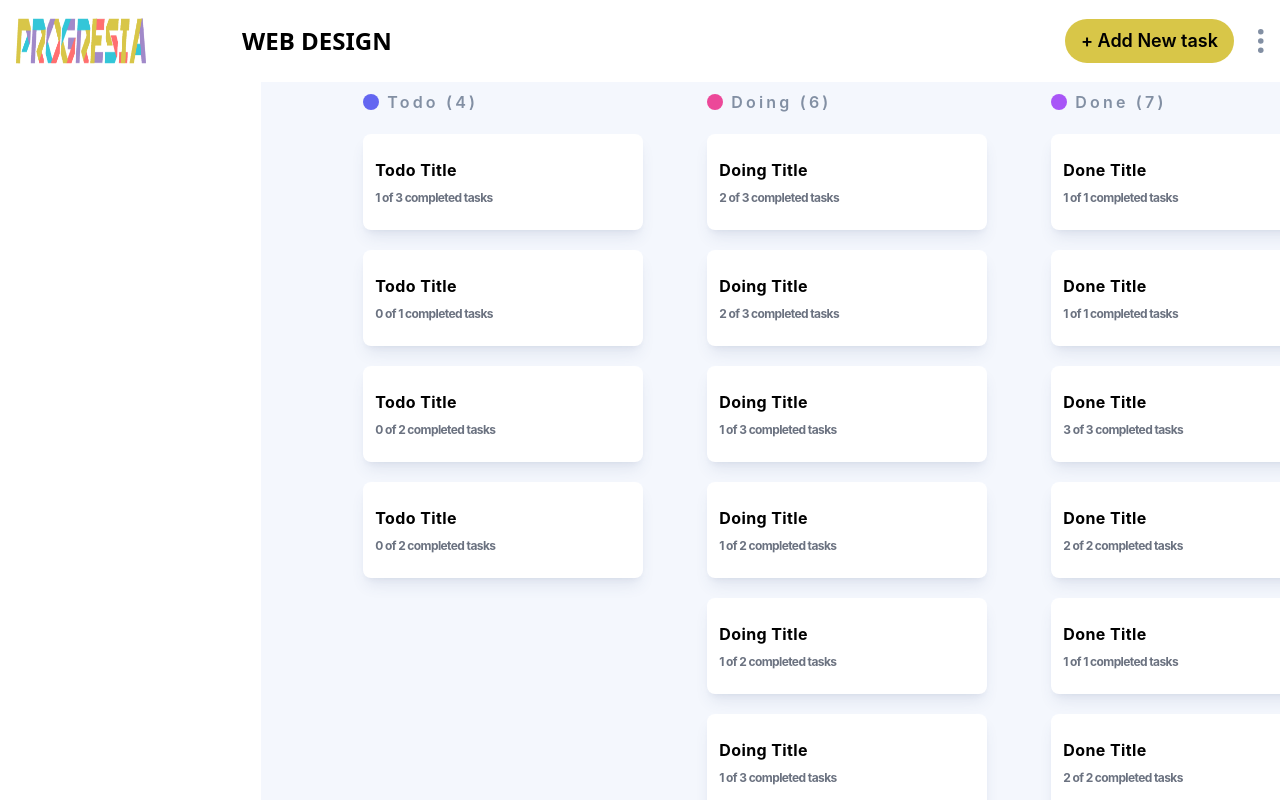
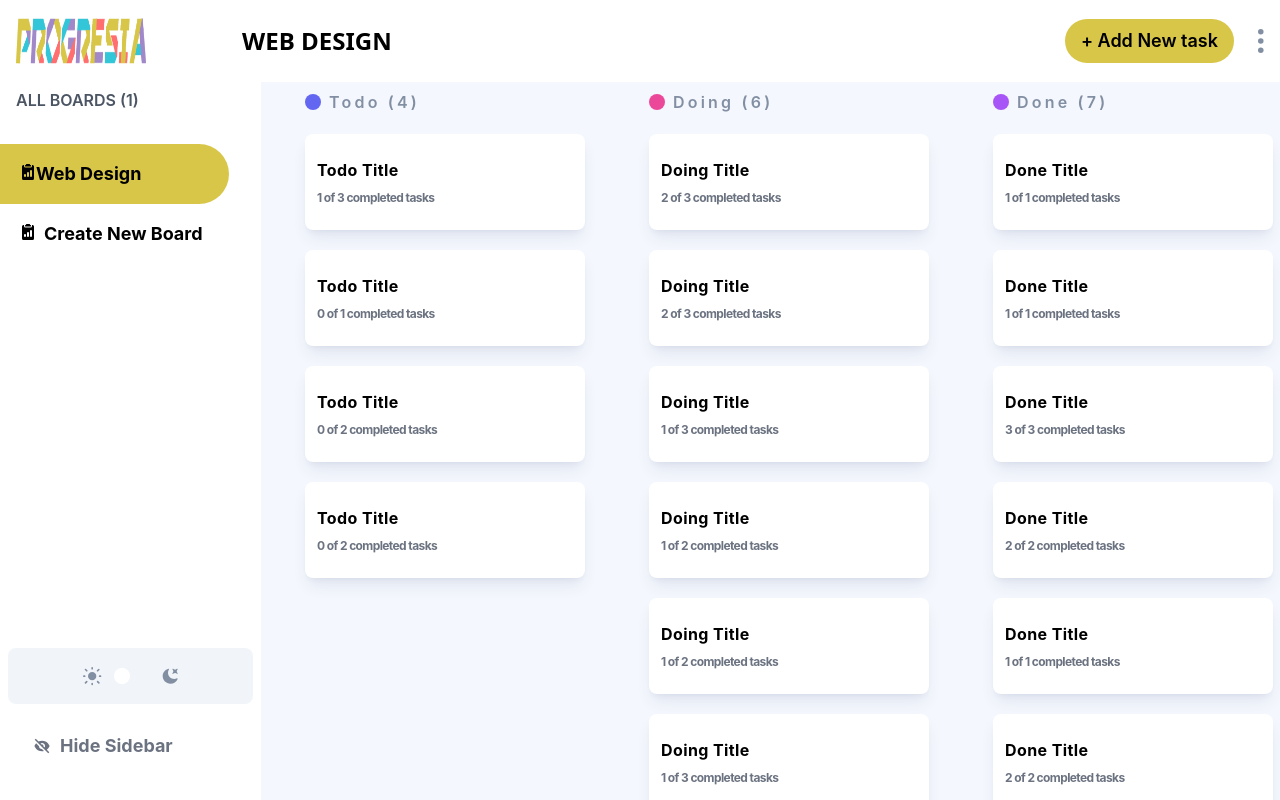
Before and after one commit to matthewmarin/progresia, a React (Vite) app: page / in a window 1280 px wide. Built offline with nearby package versions, Linux system fonts and the light colour scheme.

Commit message:
adding sidebar function and some finishing touch

```diff
--- a/src/components/Center.jsx
+++ b/src/components/Center.jsx
@@ -36,7 +36,12 @@
           : "bg-[#f4f7fd] scrollbar-hide h-screen flex dark:bg-[#20212c] overflow-x-scroll gap-6"
       }
     >
-      {windowSize[0] >= 768 && <Sidebar />}
+      {windowSize[0] >= 768 && (
+        <Sidebar
+          isSideBarOpen={isSideBarOpen}
+          setIsSideBarOpen={setIsSideBarOpen}
+        />
+      )}
 
       {/* Column Section */}
       {columns.length > 0 ? (
--- a/src/components/Column.jsx
+++ b/src/components/Column.jsx
@@ -19,8 +19,17 @@
 
   const dispatch = useDispatch();
   const boards = useSelector((state) => state.boards);
-  const board = boards.find((board) => board.isActive);
+  const board = boards.find((board) => board.isActive === true);
   const col = board.columns.find((col, i) => i === colIndex);
+
+  if (
+    !board ||
+    !board.columns ||
+    colIndex < 0 ||
+    colIndex >= board.columns.length
+  ) {
+    return null; // Handle the case where the board or column is undefined
+  }
 
   const [usedColors, setUsedColors] = useState([]);
   const availableColors = allColors.filter(
--- a/src/components/EmptyBoard.jsx
+++ b/src/components/EmptyBoard.jsx
@@ -19,10 +19,7 @@
         {type === "edit" ? "+ Add New Column" : "+ Add New Board"}
       </button>
       {isBoardModalOpen && (
-        <AddEditBoardModal
-          type={type}
-          setIsBoardModalOpen={setIsBoardModalOpen}
-        />
+        <AddEditBoard type={type} setIsBoardModalOpen={setIsBoardModalOpen} />
       )}
     </div>
   );
--- a/src/components/Sidebar.jsx
+++ b/src/components/Sidebar.jsx
@@ -1,7 +1,125 @@
-import React from "react";
+import React, { useState } from "react";
+import { useDispatch, useSelector } from "react-redux";
+import darkMode from "../hooks/darkMode";
+import boardsSlice from "../redux/boardsSlice";
+import { BsClipboard2DataFill } from "react-icons/bs";
+import darkIcon from "../assets/icon-dark-theme.svg";
+import lightIcon from "../assets/icon-light-theme.svg";
+import { Switch } from "@headlessui/react";
+import { BiSolidHide, BiSolidShow } from "react-icons/bi";
+import AddEditBoard from "../modal/AddEditBoard";
 
-function Sidebar() {
-  return <div>Sidebar</div>;
+function Sidebar({ setIsSideBarOpen, isSideBarOpen }) {
+  const dispatch = useDispatch();
+  const [colorTheme, setColorTheme] = darkMode();
+  const [darkSide, setDarkSide] = useState(
+    colorTheme === "light" ? true : false
+  );
+
+  const toggleDarkMode = (checked) => {
+    setColorTheme(colorTheme);
+    setDarkSide(checked);
+  };
+  const boards = useSelector((state) => state.boards);
+
+  const [isBoardModalOpen, setIsBoardModalOpen] = useState(false);
+  return (
+    <div>
+      <div
+        className={
+          isSideBarOpen
+            ? "min-w-[261px] bg-white dark:bg-[#2b2c37] fixed top-[72px] h-screen items-center left-0 z-20"
+            : "bg-white dark:bg-[#2b2c37] hover:text-[#d8c648] dark:hover:text-[#33c6d8] top-auto bottom-10 justify-center items-center hover:opacity-80 cursor-pointer p-0 transition duration-300 transform fixed w-[56px] h-[48px] rounded-full"
+        }
+      >
+        <div>
+          {/* Rewrite Modal */}
+
+          {isSideBarOpen && (
+            <div className="bg-white dark:bg-[#2b2c37] w-full py-4 rounded-xl">
+              <h3 className="dark:text-gray-300 text-gray-600 font-semibold mx-4 mb-8">
+                ALL BOARDS ({boards?.length})
+              </h3>
+              <div className="flex flex-col h-[70vh] justify-between">
+                <div>
+                  {boards.map((board, index) => (
+                    <div
+                      className={`flex items-baseline scroll-px-2 px-5 mr-8 rounded-r-full
+                  duration-500 ease-in-out py-4 cursor-pointer
+                  hover:text-black dark:hover:text-black
+                  hover:opacity-300 dark:hover:opacity-300 dark:text-white
+                  ${
+                    board.isActive &&
+                    "bg-[#d8c648] dark:bg-[#33c6d8] rounded-r-full text-black dark:text-white mr-8"
+                  }`}
+                      key={index}
+                      onClick={() => {
+                        dispatch(boardsSlice.actions.setBoardActive({ index }));
+                      }}
+                    >
+                      <BsClipboard2DataFill className="h-4" />
+                      <p className="text-lg font-bold">{board.name}</p>
+                    </div>
+                  ))}
+                  <div
+                    onClick={() => {
+                      setIsBoardModalOpen(true);
+                    }}
+                    className="flex items-baseline space-x-2 mr-8 rounded-r-full duration-500
+                  ease-in-out cursor-pointer text-black dark:text-white px-5 py-4
+                  hover:bg-[#d8c648] dark:hover:bg-[#33c6d8] hover:text-white dark:hover:text-black"
+                  >
+                    <BsClipboard2DataFill className="h-4" />
+                    <p className="text-lg font-bold">Create New Board</p>
+                  </div>
+                </div>
+                <div className="mx-2 p-4 relative space-x-2 bg-slate-100 dark:bg-[#20212c] flex justify-center items-center rounded-lg">
+                  <img src={lightIcon} />
+
+                  <Switch
+                    checked={darkSide}
+                    onChange={toggleDarkMode}
+                    className={`${darkSide ? "bg-[#635fc71]" : "bg=gray-200"}
+                    relative inline-flex h-6 w-11 items-center rounded-full`}
+                  >
+                    <span
+                      className={`${
+                        darkSide ? "translate-x-6" : "translate-x-1"
+                      }
+                      inline-block h-4 w-4 transform rounded-full bg-white transition`}
+                    />
+                  </Switch>
+
+                  <img src={darkIcon} />
+                </div>
+              </div>
+            </div>
+          )}
+
+          {/* Sidebar hide/show toggle */}
+
+          {isSideBarOpen ? (
+            <div
+              onClick={() => setIsSideBarOpen((state) => !state)}
+              className="flex items-center mt-2 absolute bottom-16 text-lg font-bold rounded-r-full
+            hover:bg-[#d8c648] dark:hover:bg-[#33c6d8] hover:text-black dark:hover:text-white
+            cursor-pointer mr-6 mb-8 px-8 py-4 space-x-2 justify-center my-4 text-gray-500"
+            >
+              <BiSolidHide className="min-w-[20px]" />
+              {isSideBarOpen && <p> Hide Sidebar</p>}
+            </div>
+          ) : (
+            <div className="absolute p-5">
+              <BiSolidShow />
+            </div>
+          )}
+        </div>
+      </div>
+      {isBoardModalOpen && (
+        <AddEditBoard type="add" setBoardModalOpen={setIsBoardModalOpen} />
+      )}
+    </div>
+  );
 }
 
 export default Sidebar;
--- a/src/modal/AddEditBoard.jsx
+++ b/src/modal/AddEditBoard.jsx
@@ -11,8 +11,8 @@
   const boards = useSelector((state) => state.boards);
 
   const [newColumns, setNewColumns] = useState([
-    { name: "Todo", task: [], id: uuidv4() },
-    { name: "Doing", task: [], id: uuidv4() },
+    { name: "Todo", tasks: [], id: uuidv4() },
+    { name: "Doing", tasks: [], id: uuidv4() },
   ]);
 
   useEffect(() => {
@@ -135,7 +135,7 @@
             onClick={() => {
               setNewColumns((prevState) => [
                 ...prevState,
-                { name: "", task: [], id: uuidv4() },
+                { name: "", tasks: [], id: uuidv4() },
               ]);
             }}
           >
--- a/src/redux/boardsSlice.js
+++ b/src/redux/boardsSlice.js
@@ -151,8 +151,11 @@
       const { colIndex, prevColIndex, taskIndex } = action.payload;
       const board = state.find((board) => board.isActive);
       const prevCol = board.columns.find((col, i) => i === prevColIndex);
-      const task = prevCol.tasks.splice(taskIndex, 1)[0];
-      board.columns.find((col, i) => i === colIndex).tasks.push(task);
+
+      if (prevCol && board.columns[colIndex]) {
+        const task = prevCol.tasks.splice(taskIndex, 1)[0];
+        board.columns[colIndex].tasks.push(task);
+      }
     },
   },
 });
```
